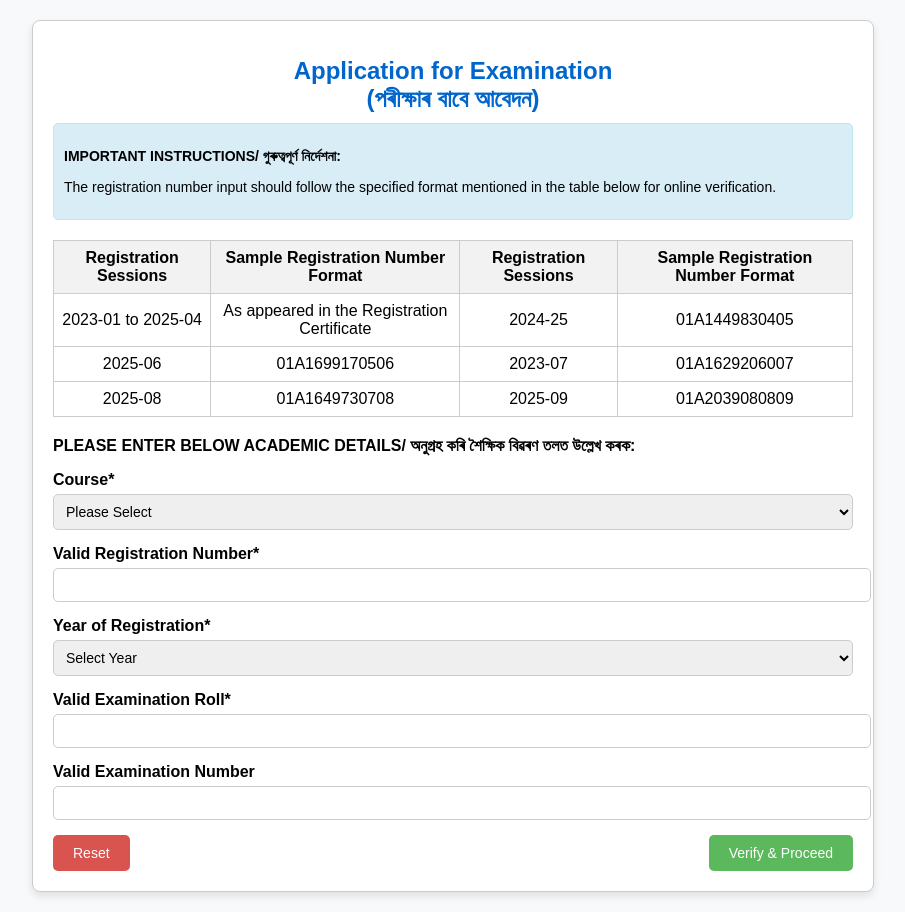
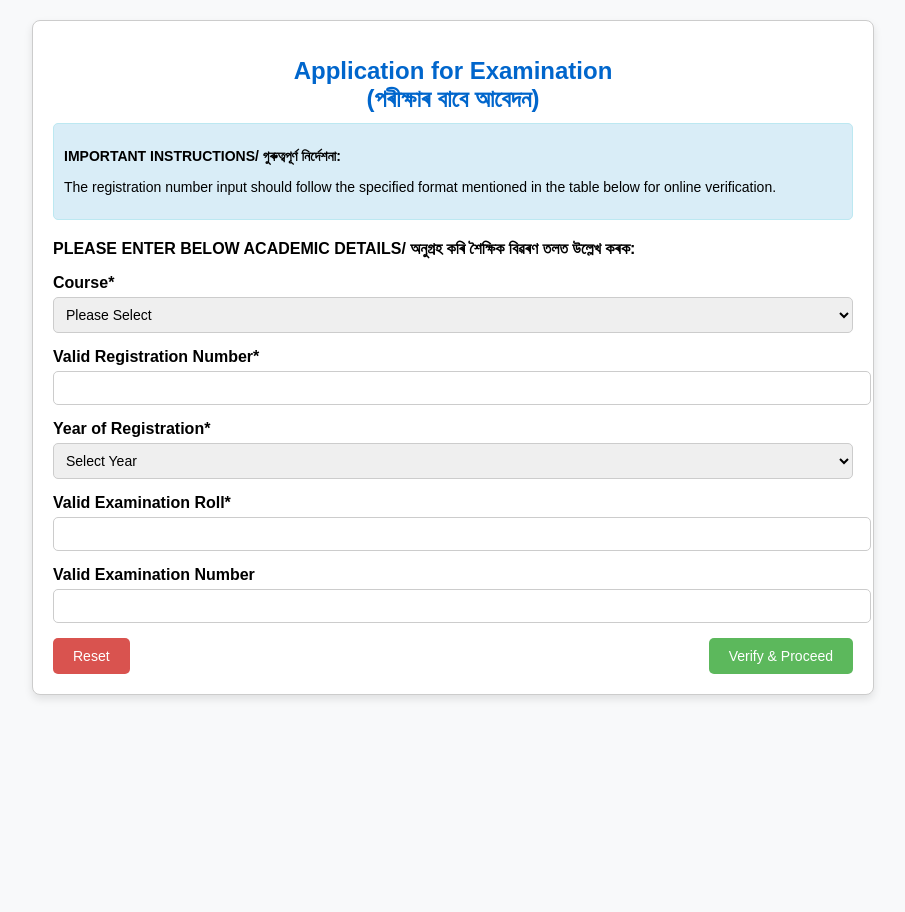
Before and after one commit to Sansuma1999/DCC-surver, a plain HTML site: page new_exam.html in a window 1280 px wide. Shown: the whole page, without its empty margins (187-1092 px from the left). After the commit the page ends 800 px from the top, so only its background shows below. Drawn offline with Linux system fonts and the light colour scheme.

Commit message:
Update new_exam.html

```diff
--- a/new_exam.html
+++ b/new_exam.html
@@ -88,37 +88,6 @@
             <p><strong>IMPORTANT INSTRUCTIONS/ গুৰুত্বপূৰ্ণ নিৰ্দেশনা:</strong></p>
             <p>The registration number input should follow the specified format mentioned in the table below for online verification.</p>
         </div>
-        <table class="table">
-            <thead>
-                <tr>
-                    <th>Registration Sessions</th>
-                    <th>Sample Registration Number Format</th>
-                    <th>Registration Sessions</th>
-                    <th>Sample Registration Number Format</th>
-                </tr>
-            </thead>
-            <tbody>
-                <tr>
-                    <td>2023-01 to 2025-04</td>
-                    <td>As appeared in the Registration Certificate</td>
-                    <td>2024-25</td>
-                    <td>01A1449830405</td>
-                </tr>
-                <tr>
-                    <td>2025-06</td>
-                    <td>01A1699170506</td>
-                    <td>2023-07</td>
-                    <td>01A1629206007</td>
-                </tr>
-                <tr>
-                    <td>2025-08</td>
-                    <td>01A1649730708</td>
-                    <td>2025-09</td>
-                    <td>01A2039080809</td>
-                </tr>
-                <!-- Add other rows as needed -->
-            </tbody>
-        </table>
         <div class="form-section">
             <p><strong>PLEASE ENTER BELOW ACADEMIC DETAILS/ অনুগ্ৰহ কৰি শৈক্ষিক বিৱৰণ তলত উল্লেখ কৰক:</strong></p>
             <form>
```
